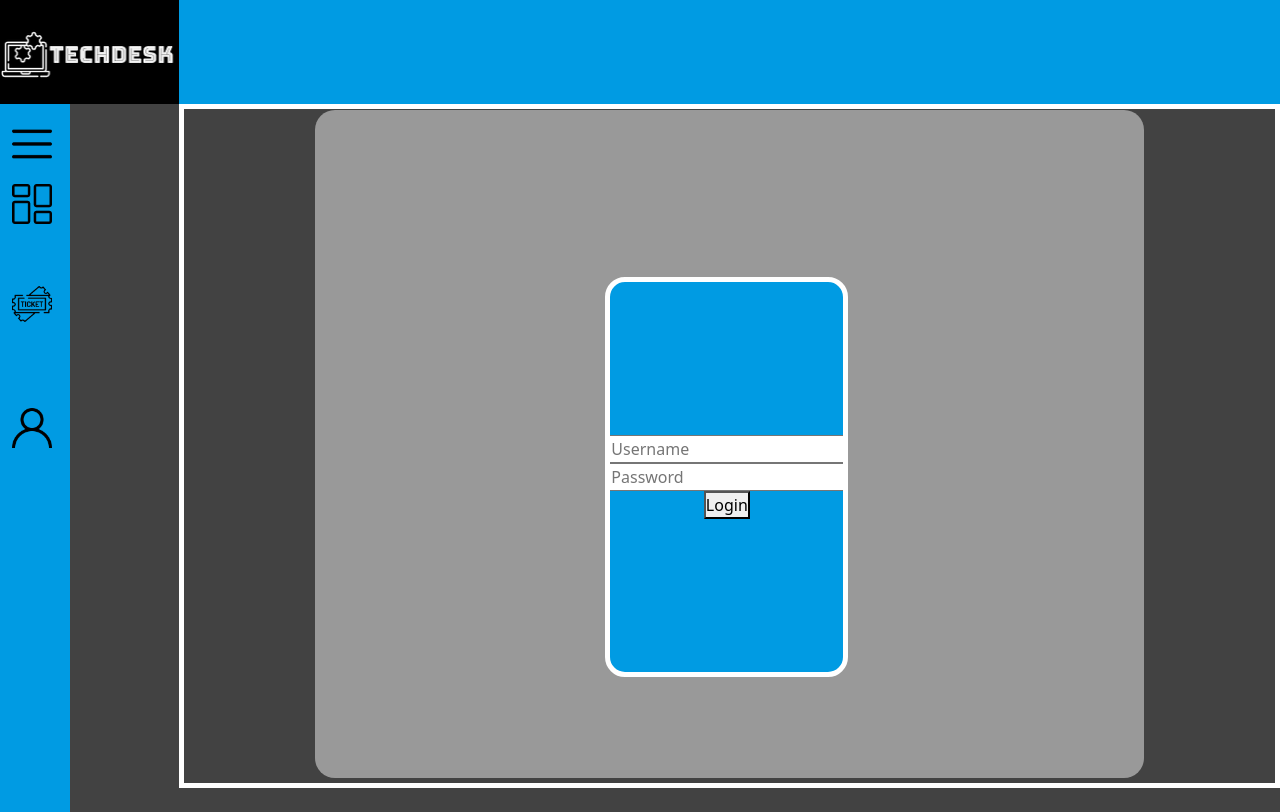
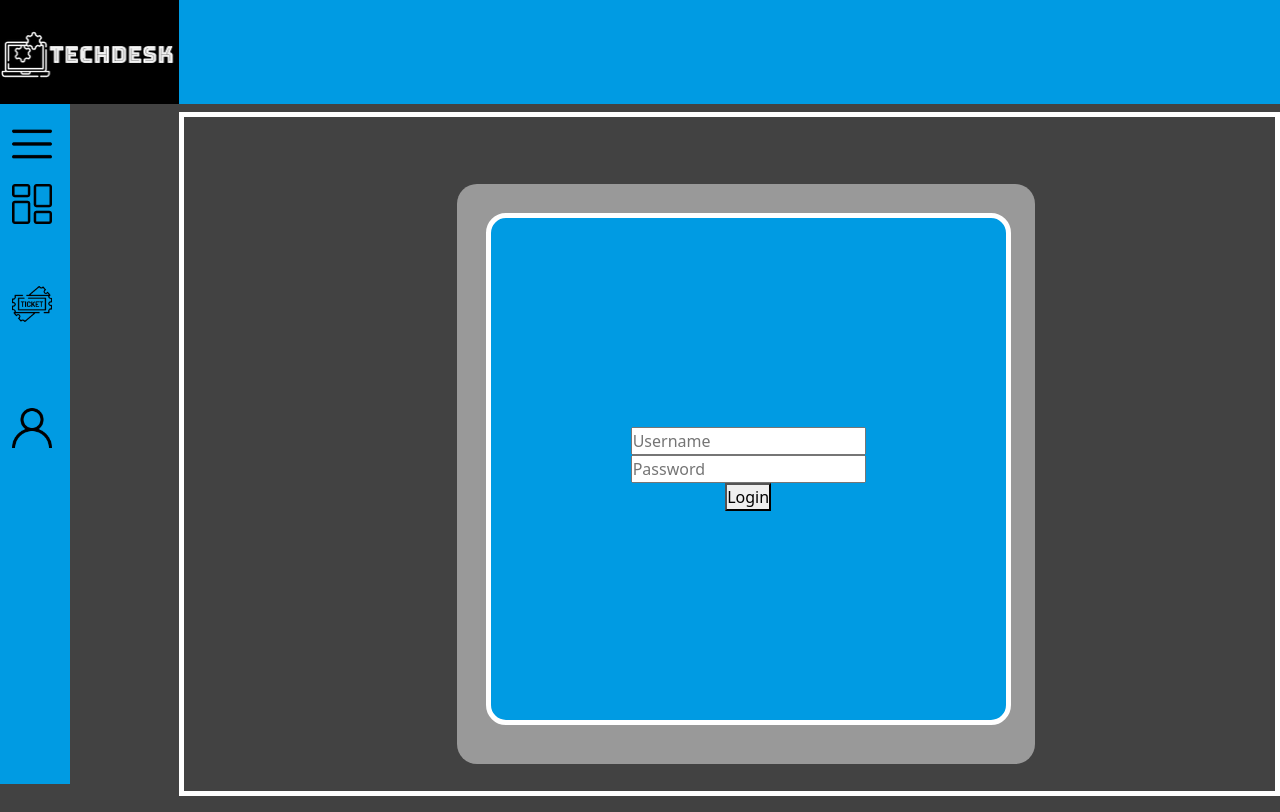
Before and after one commit to ManOfTheMask/TechDesk, a Flask app: page /login in a window 1280 px wide. Run offline with Flask 3, Linux system fonts and the light colour scheme.

Commit message:
Fixed sidemenu bug and adjusted the elements

```diff
--- a/src/static/styles/style.css
+++ b/src/static/styles/style.css
@@ -21,7 +21,7 @@ body{
     background-color: #009BE3;
     width: 70px;
     max-height: 100.5vh;
-    height: 88.5vh;
+    height: 85vh;
     float: left;
     overflow: hidden;
 
@@ -30,7 +30,7 @@ body{
     background-color: #929292;
     width: 14vw;
     max-height: 100.5vh;
-    height: 88.5vh;
+    height: 85vh;
     float: left;
     overflow: hidden;
 
@@ -63,32 +63,32 @@ body{
     overflow: hidden;
     position: absolute;
     left: 14%;
-    top: 13%;
+    top: 14%;
 
 }
 
 /*login.html */
 
-#background-block{
+#background-block {
     background-color: #999999;
-    width: 76%;
-    height: 99%;
+    width: 53%;
+    height: 86%;
     float: left;
     overflow: hidden;
     position: absolute;
-    left: 12%;
-    top: 0.2%;
+    left: 25%;
+    top: 10%;
     border-radius: 20px;
-}
-#login{
+  }
+  #login {
     background-color: #009BE3;
-    width: 19vw;
-    height: 50vh;
+    width: 41vw;
+    height: 64vh;
     float: left;
     overflow: hidden;
     position: absolute;
-    left: 35%;
-    top: 25%;
+    left: 5%;
+    top: 5%;
     border: 5px;
     border-style: solid;
     border-color: white;
@@ -97,5 +97,4 @@ body{
     flex-direction: column;
     justify-content: center;
     align-items: center;
-
-}
+  }
--- a/src/templates/base.html
+++ b/src/templates/base.html
@@ -38,9 +38,10 @@
                 <div class="col">
                     <img src="{{ url_for('static', filename='images/user.png')}}" class="link-logo" id="user">
                     <p>My Profile</p>
+                </div>
             </div>
         </div>
-        <!--fix bar from activation when hovering over content box-->
+
         <div class="container-fluid" id="content-box">
             {% block content %}
 
```
